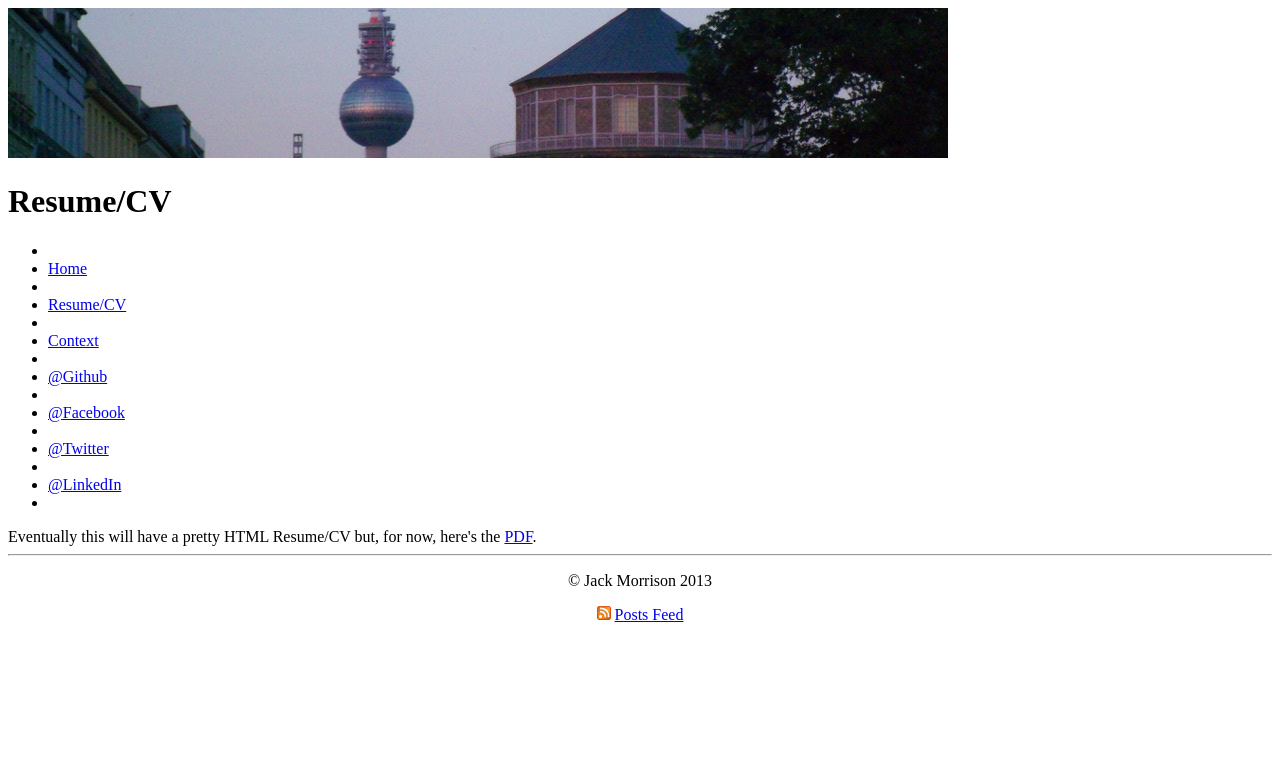
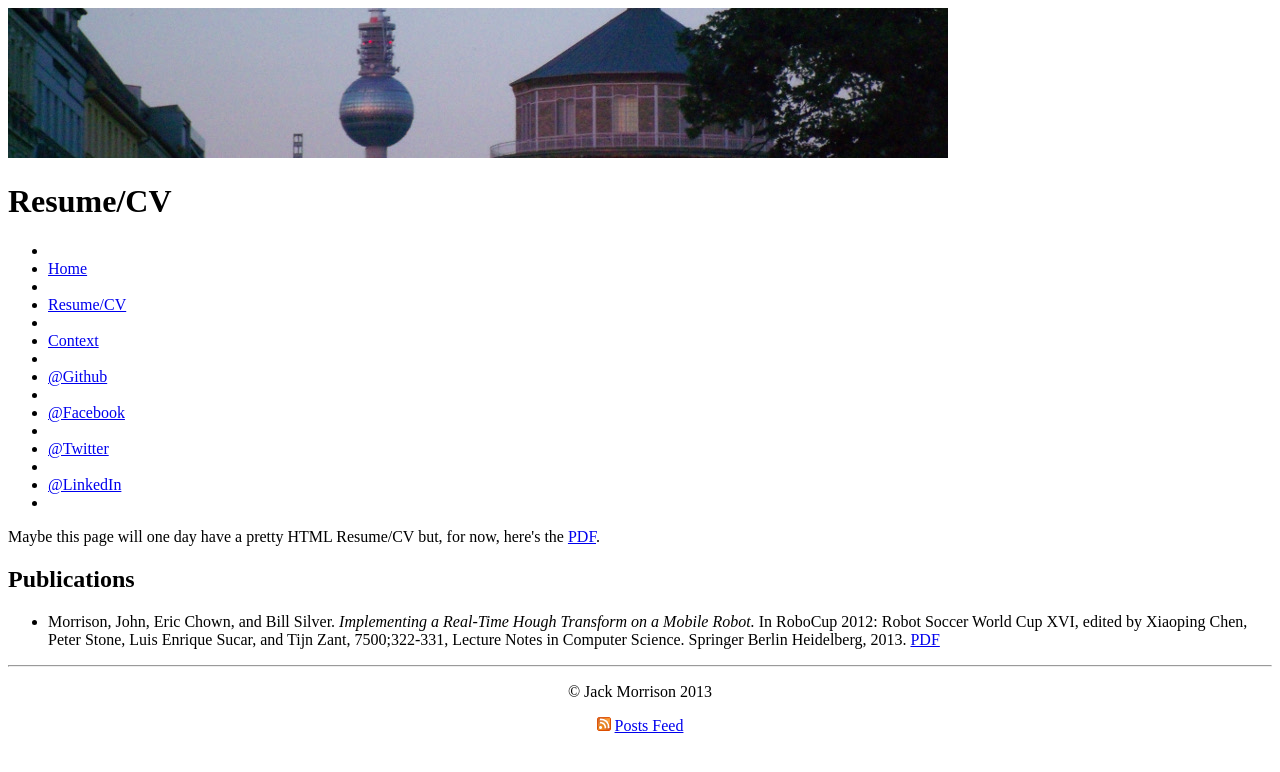
Before and after one commit to chachi/chachi.github.io, a Jekyll site: the page built from CV/index.html, in a window 1280 px wide. Shown: the top 772 px of the page. Built offline with Jekyll 4.4.1, drawn with Linux system fonts in a browser that asks for light colours; nearby versions of some CDN libraries; a style sheet for code colours, icons or effects is not loaded.

Commit message:
Adds Hough paper to CV section.

```diff
--- a/CV/index.html
+++ b/CV/index.html
@@ -3,5 +3,15 @@ layout: toplevel
 title: Resume/CV
 ---
 
-    Eventually this will have a pretty HTML Resume/CV but, for now, here's
-    the <a href="JohnMorrisonResume.pdf">PDF</a>.
+Maybe this page will one day have a pretty HTML Resume/CV but, for now, here's
+the <a href="JohnMorrisonResume.pdf">PDF</a>.
+
+<h2>Publications</h2>
+
+<ul>
+  <li>
+    Morrison, John, Eric Chown, and Bill Silver. <i>Implementing a Real-Time Hough Transform on a Mobile Robot.</i> In RoboCup 2012: Robot Soccer World Cup XVI, edited by Xiaoping Chen, Peter Stone, Luis Enrique Sucar, and Tijn Zant, 7500&#59;322&#45;331&#44; Lecture Notes in Computer Science. Springer Berlin Heidelberg, 2013.
+
+    <a href="Publications/RealtimeHoughTransform.pdf">PDF</a>
+  </li>
+</ul>
```
Also changed, not shown: 1 other file.
